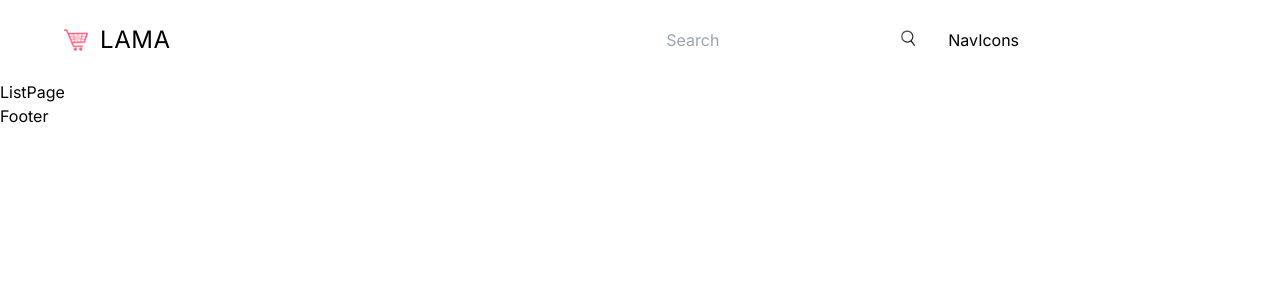
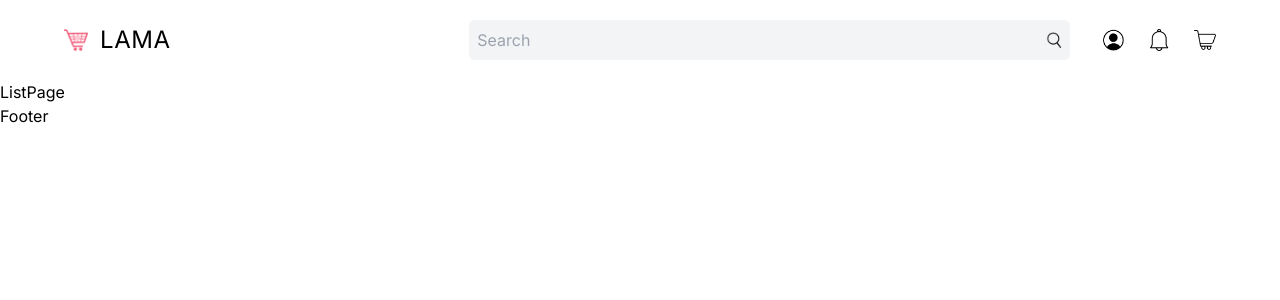
Before and after one commit to patrickNwafo/ecomm, a Next.js app: page /list in a window 1280 px wide. Shown: the top 300 px of the page. Built offline with nearby package versions, Linux system fonts and the light colour scheme.

Commit message:
NavIcons

```diff
--- a/src/components/NavIcons.tsx
+++ b/src/components/NavIcons.tsx
@@ -1,7 +1,42 @@
 "use client";
 
+import Image from "next/image";
+import Link from "next/link";
+import { useState } from "react";
+
 const NavIcons = () => {
-    return <div className="">NavIcons</div>;
+    const [isProfileOpen, setIsProfileOpen] = useState(false);
+    const [isCartOpen, setIsCartOpen] = useState(false);
+    return (
+        <div className="flex items-center gap-4 xl:gap-6">
+            <Image
+                src="/profile.png"
+                alt=""
+                width={22}
+                height={22}
+                className="cursor-pointer"
+            />
+            {isProfileOpen && (
+                <div className="">
+                    <Link href="/"></Link>
+                </div>
+            )}
+            <Image
+                src="/notification.png"
+                alt=""
+                width={22}
+                height={22}
+                className="cursor-pointer"
+            />
+            <Image
+                src="/cart.png"
+                alt=""
+                width={22}
+                height={22}
+                className="cursor-pointer"
+            />
+        </div>
+    );
 };
 
 export default NavIcons;
--- a/src/components/SearchBar.tsx
+++ b/src/components/SearchBar.tsx
@@ -1,11 +1,30 @@
 "use client";
 
 import Image from "next/image";
+import { useRouter } from "next/navigation";
 
 const SearchBar = () => {
+    const router = useRouter();
+    const handleSearch = (e: React.FormEvent<HTMLFormElement>) => {
+        e.preventDefault();
+        const formData = new FormData(e.currentTarget);
+        const name = formData.get("name") as string;
+
+        if (name) {
+            router.push(`/list?name=${name}`);
+        }
+    };
     return (
-        <form className="">
-            <input type="text" placeholder="Search" />
+        <form
+            className="flex items-center justify-between gap-4 bg-gray-100 p-2 rounded-md flex-1"
+            onSubmit={handleSearch}
+        >
+            <input
+                type="text"
+                name="name"
+                placeholder="Search"
+                className="flex-1 bg-transparent outline-none"
+            />
             <button className=" cursor-pointer">
                 <Image src="/search.png" alt="" width={16} height={16} />
             </button>
```
